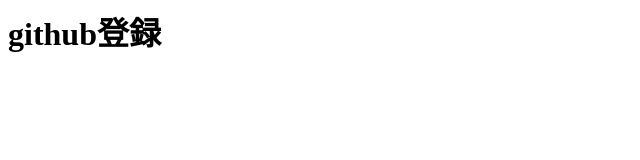
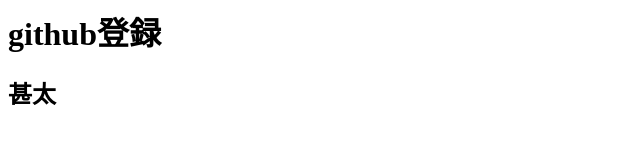
Before and after one commit to culiflower-02/sample, a plain HTML site: page index.html in a window 1280 px wide. Shown: the full height of the page, 0-640 px from the left. Drawn offline with Linux system fonts and the light colour scheme.

Commit message:
two commit

```diff
--- a/index.html
+++ b/index.html
@@ -1 +1,2 @@
 <h1>github登録</h1>
+<h2>甚太</h2>
```
